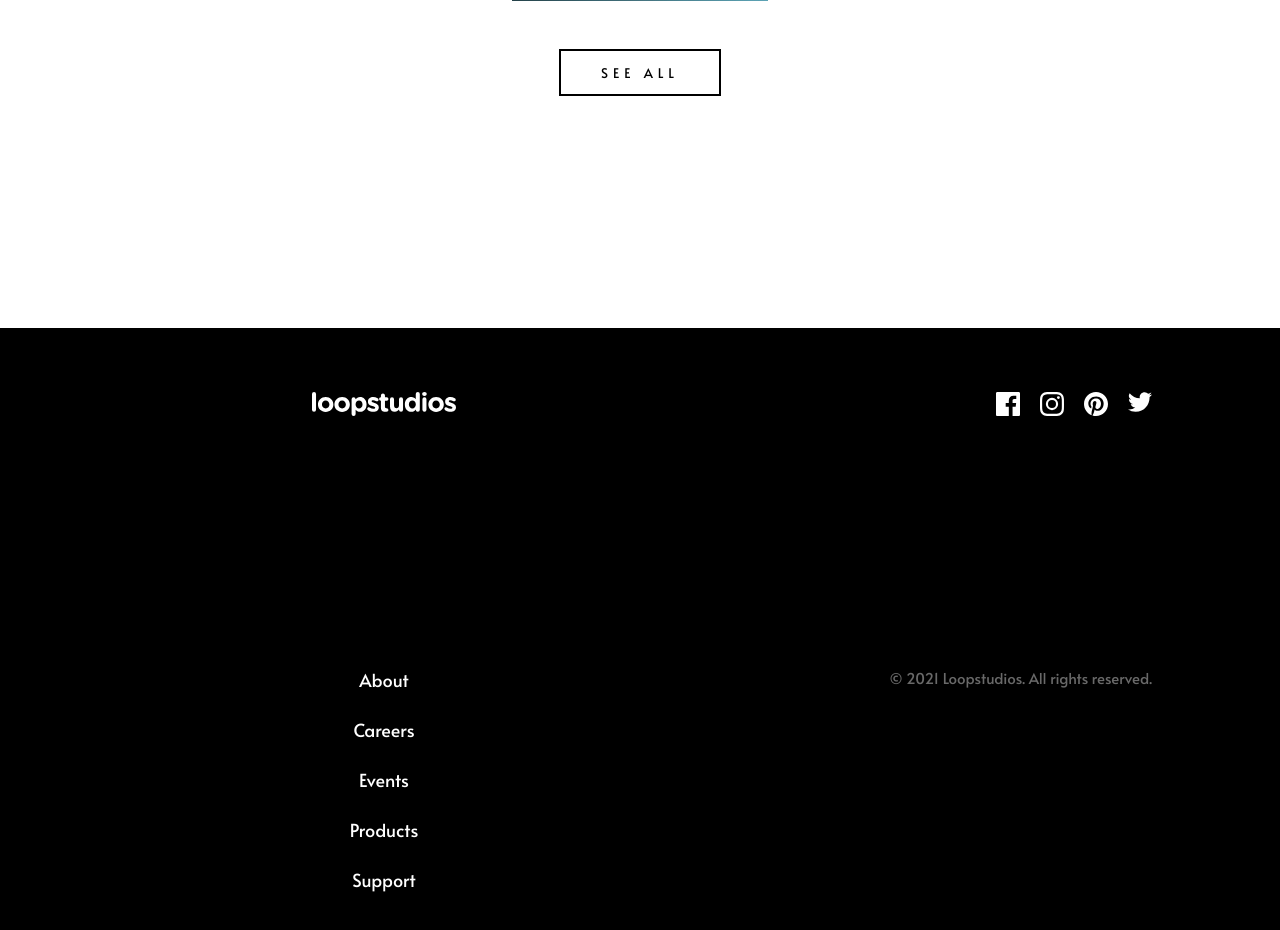
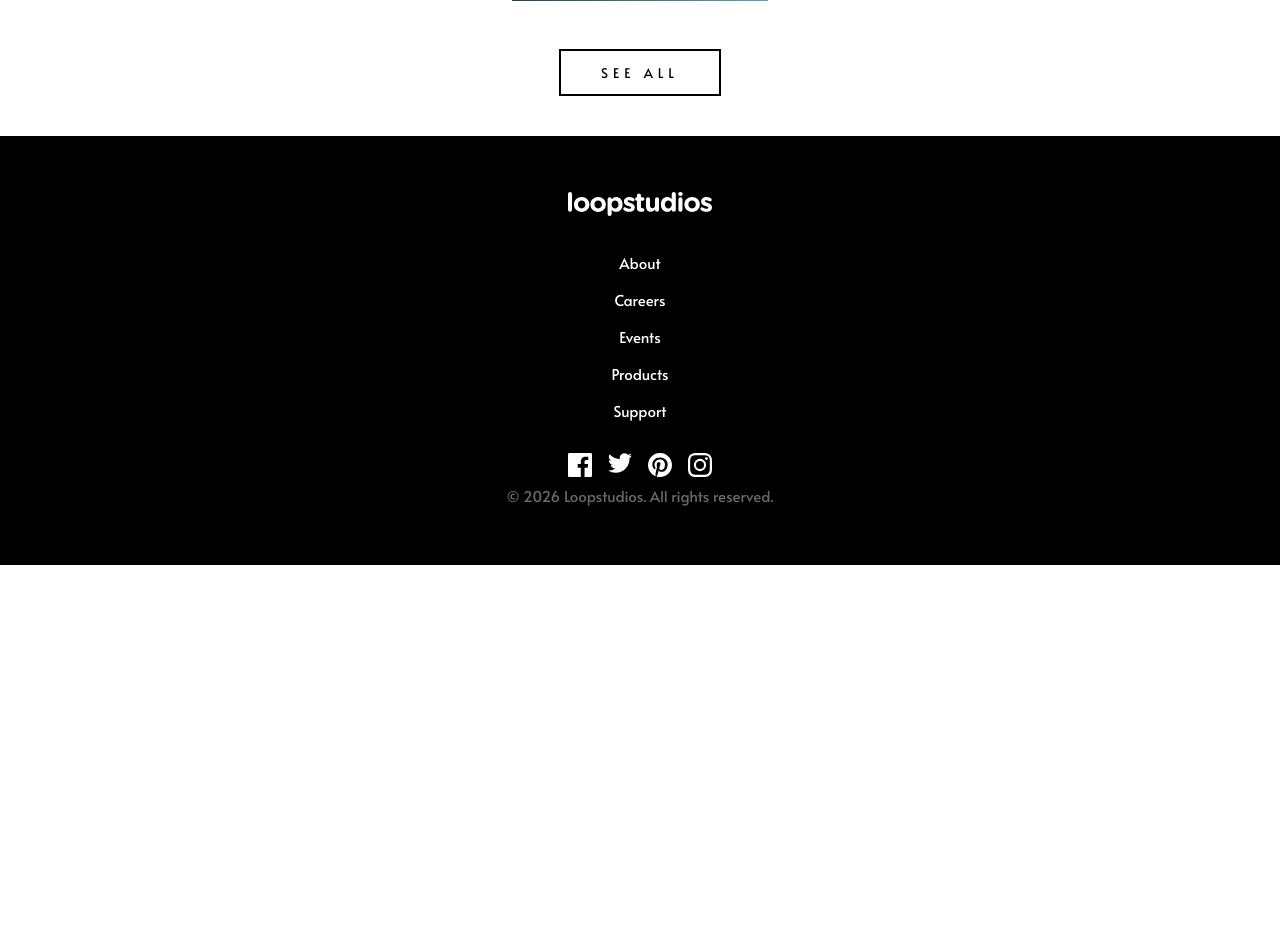
Before and after one commit to garyeung/frontendmentor_landing-page, a React (Vite) app: page / in a window 1280 px wide. Shown: the part 5640-6570 px from the top of the page. After the commit the page ends 6205 px from the top, so only its background shows below. Built offline with nearby package versions, Linux system fonts and the light colour scheme.

Commit message:
replace Footer

```diff
--- a/src/App.tsx
+++ b/src/App.tsx
@@ -1,15 +1,20 @@
 import { useEffect, useState } from 'react';
 import './App.less';
 import * as datas from './datas';
-import Footer from './Footer/Footer';
 import Hero from './components/compounds/Hero';
 import Interactive from './components/compounds/Interactive';
 import Creations, { CreationsProps } from './components/compounds/Creations';
-import { fetchCreationsInfo} from './services/store';
+import { fetchCreationsInfo, fetchSocialMediasInfo} from './services/store';
 import { ICreationInfo } from '@/interfaces/creationInfo';
+import Footer from './components/compounds/Footer';
+import ISocialMediaInfo from './interfaces/socialmediaInfo';
 
 function App() {
   const [creationsInfo, setCreationsInfo] = useState<ICreationInfo[]>([]); // State for creations data
+
+  const companyName = "Loopstudios";
+  const [socialmediasInfo, setSocialmediasInfo] = useState<ISocialMediaInfo[]>([]); // State for socialmedias data
+
 
   // Fetch creations data when component mounts
   useEffect(() => {
@@ -19,6 +24,15 @@ function App() {
     };
     loadCreations();
   }, []); // Empty dependency array ensures this runs once on mount
+
+  useEffect(() => {
+    const loadSocialMedias = async () => {
+      const data = await fetchSocialMediasInfo();
+      setSocialmediasInfo(data);
+    };
+    loadSocialMedias();
+
+  }, [])
 
   const creationsProps: CreationsProps = {
     creationsInfo: creationsInfo.map((creation) => ({
@@ -43,8 +57,8 @@ function App() {
       title={datas.introTitle}
       introduction={datas.introText}
     />
-    <Creations creationsInfo={creationsProps.creationsInfo} /> {/* Pass creationsData as prop */}
-    <Footer />
+    <Creations creationsInfo={creationsProps.creationsInfo} />
+    <Footer companyName={companyName} socialMedias={socialmediasInfo}/>
     </>
   )
 }
```
